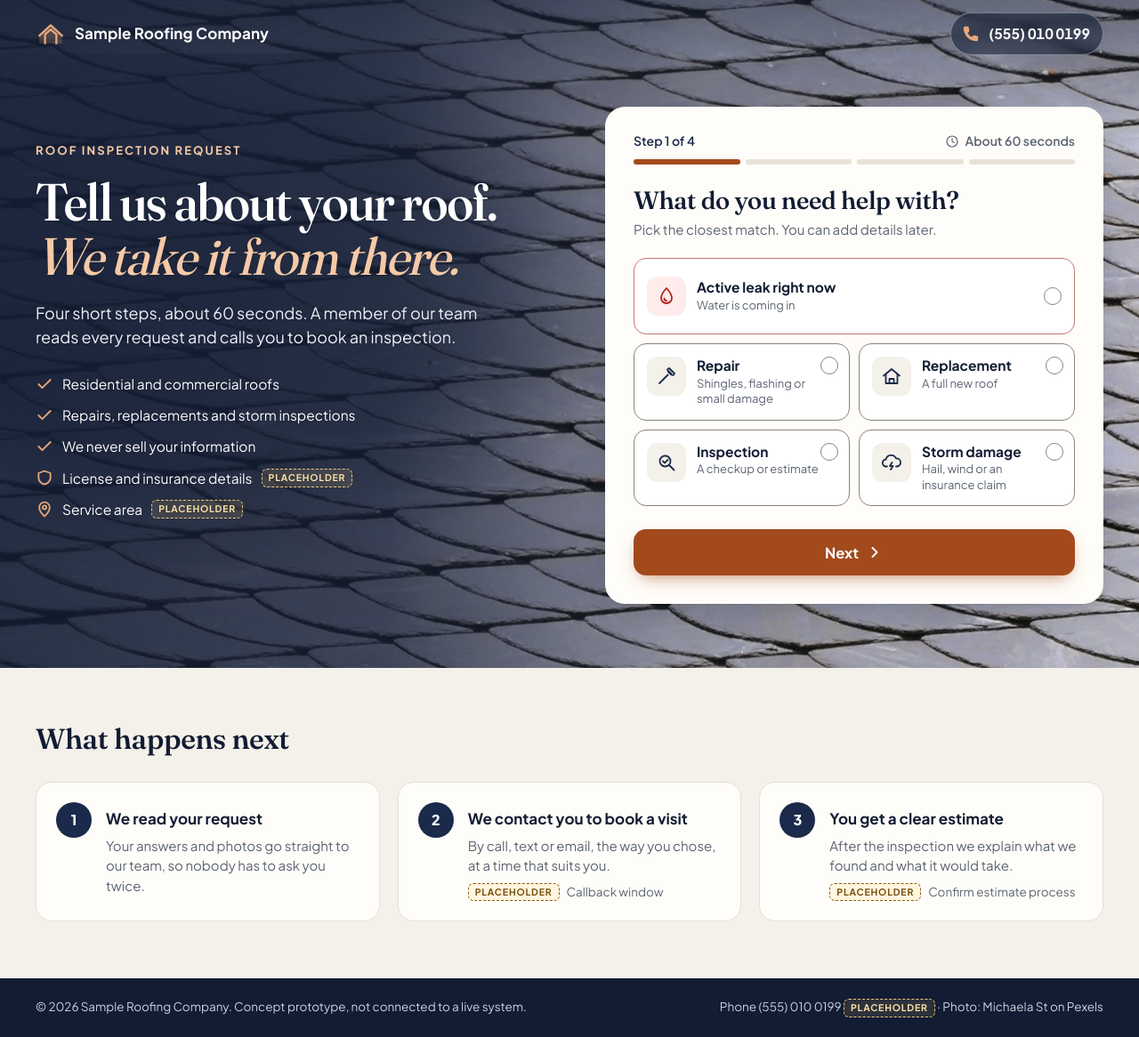
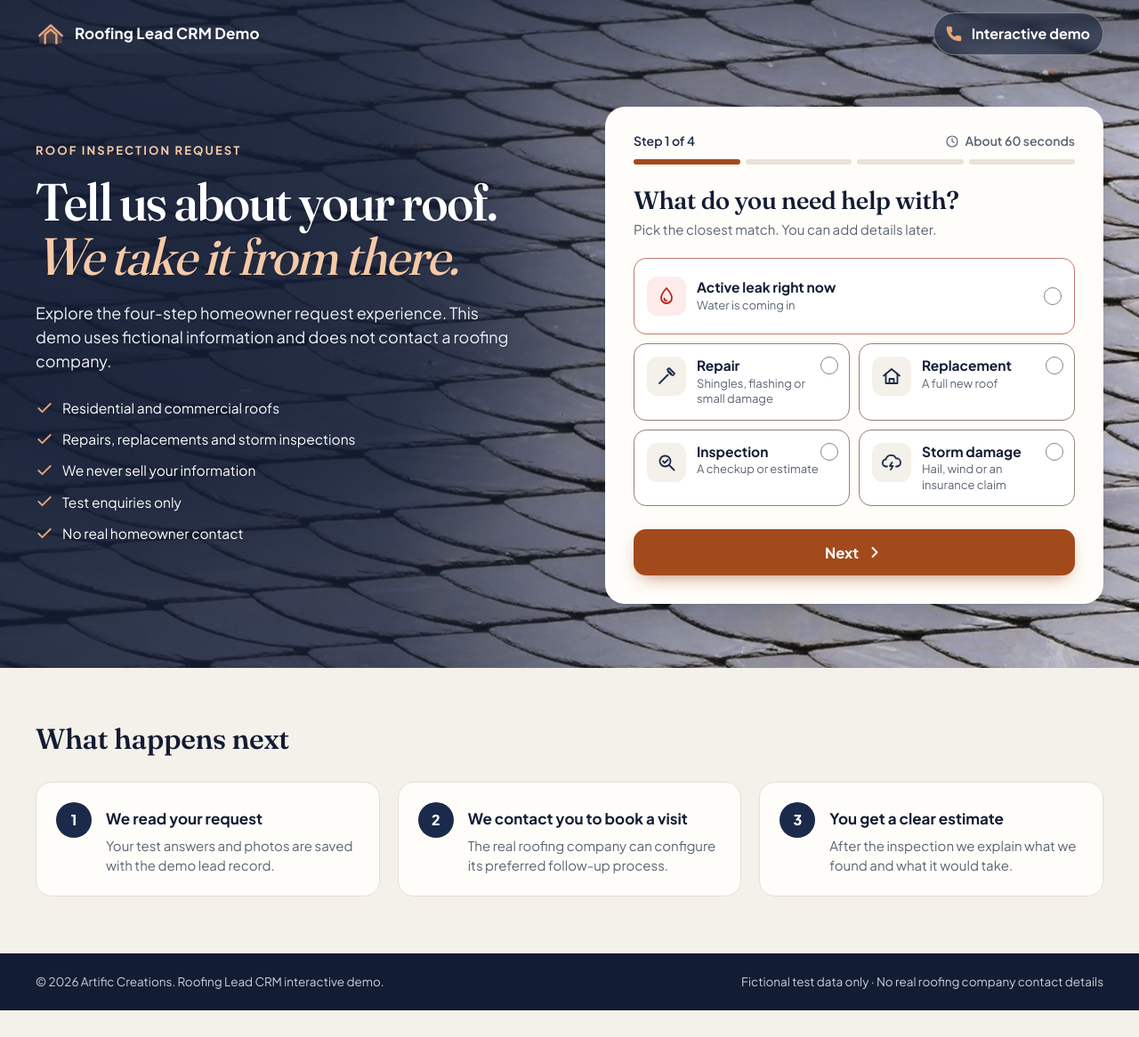
Before and after one commit to abdulwahab1920-dev/roofing-lead-system, a website: page new-form-design/index.html in a window 1280 px wide. Shown: the whole page at 89% size. After the commit the page ends 1136 px from the top, so only its background shows below. Drawn offline with Linux system fonts and the light colour scheme.

Commit message:
Connect form design to safe demo branding and manual address fields

```diff
--- a/new-form-design/index.html
+++ b/new-form-design/index.html
@@ -3,7 +3,7 @@
 <head>
 <meta charset="utf-8">
 <meta name="viewport" content="width=device-width, initial-scale=1, viewport-fit=cover">
-<title>Request a roof inspection | Sample Roofing Company</title>
+<title>Roofing Lead CRM Demo | Artific Creations</title>
 <link rel="stylesheet" href="styles.css">
 </head>
 <body>
@@ -17,13 +17,13 @@
         <path d="M4 18 L16 7 L28 18" fill="none" stroke="currentColor" stroke-width="2.2" stroke-linejoin="round"/>
         <path d="M10 26 V16.5 L16 11.5 L22 16.5 V26" fill="none" stroke="currentColor" stroke-width="2.2" stroke-linejoin="round"/>
       </svg>
-      <strong>Sample Roofing Company</strong>
+      <strong>Roofing Lead CRM Demo</strong>
     </span>
     <div class="call-box">
-    <a class="call-link" href="tel:+15550100199" aria-label="Call (555) 010 0199, placeholder number">
+    <span class="call-link" aria-label="Interactive demo; no real roofing phone number">
       <svg viewBox="0 0 24 24" aria-hidden="true"><path d="M6.6 10.8a15.1 15.1 0 0 0 6.6 6.6l2.2-2.2a1 1 0 0 1 1-.25 11.4 11.4 0 0 0 3.6.57 1 1 0 0 1 1 1V20a1 1 0 0 1-1 1A17 17 0 0 1 3 4a1 1 0 0 1 1-1h3.5a1 1 0 0 1 1 1c0 1.25.2 2.45.57 3.57a1 1 0 0 1-.25 1z" fill="currentColor"/></svg>
-      <span class="call-text"><span class="call-num">(555) 010 0199</span><span class="call-short" aria-hidden="true">Call</span></span>
-    </a>
+      <span class="call-text"><span class="call-num">Interactive demo</span><span class="call-short" aria-hidden="true">Demo</span></span>
+    </span>
     </div>
   </div>
 </header>
@@ -35,13 +35,13 @@
       <div class="hero-copy">
         <p class="eyebrow">Roof inspection request</p>
         <h1>Tell us about your roof. <em>We take it from there.</em></h1>
-        <p class="lede">Four short steps, about 60 seconds. A member of our team reads every request and calls you to book an inspection.</p>
+        <p class="lede">Explore the four-step homeowner request experience. This demo uses fictional information and does not contact a roofing company.</p>
         <ul class="trust">
           <li><svg viewBox="0 0 24 24" aria-hidden="true"><path d="M20 6 9 17l-5-5"/></svg>Residential and commercial roofs</li>
           <li><svg viewBox="0 0 24 24" aria-hidden="true"><path d="M20 6 9 17l-5-5"/></svg>Repairs, replacements and storm inspections</li>
           <li><svg viewBox="0 0 24 24" aria-hidden="true"><path d="M20 6 9 17l-5-5"/></svg>We never sell your information</li>
-          <li class="ph-row"><svg viewBox="0 0 24 24" aria-hidden="true"><path d="M12 3 4 6v6c0 4.4 3.4 8.3 8 9 4.6-.7 8-4.6 8-9V6z"/></svg>License and insurance details <span class="ph-tag ph-dark">Placeholder</span></li>
-          <li class="ph-row"><svg viewBox="0 0 24 24" aria-hidden="true"><path d="M12 21s7-6.2 7-12a7 7 0 0 0-14 0c0 5.8 7 12 7 12z"/><circle cx="12" cy="9" r="2.5"/></svg>Service area <span class="ph-tag ph-dark">Placeholder</span></li>
+          <li><svg viewBox="0 0 24 24" aria-hidden="true"><path d="M20 6 9 17l-5-5"/></svg>Test enquiries only</li>
+          <li><svg viewBox="0 0 24 24" aria-hidden="true"><path d="M20 6 9 17l-5-5"/></svg>No real homeowner contact</li>
         </ul>
       </div>
 
@@ -126,9 +126,9 @@
           <!-- STEP 2 -->
           <fieldset class="step" data-step="2" hidden>
             <legend class="step-title" tabindex="-1">Where is the property?</legend>
-            <p class="step-help">Start typing and pick your address from the list.</p>
+            <p class="step-help">Enter the property location manually.</p>
 
-            <div class="field" id="addr-field">
+            <div class="field" id="addr-field" hidden>
               <label for="address">Property address</label>
               <div class="combo">
                 <svg class="in-icon" viewBox="0 0 24 24" aria-hidden="true"><path d="M12 21s7-6.2 7-12a7 7 0 0 0-14 0c0 5.8 7 12 7 12z"/><circle cx="12" cy="9" r="2.5"/></svg>
@@ -140,7 +140,7 @@
               <button type="button" class="linkbtn" id="manual-toggle" aria-expanded="false" aria-controls="manual-addr">Can't find it? Enter the address yourself</button>
             </div>
 
-            <div class="manual" id="manual-addr" hidden>
+            <div class="manual" id="manual-addr">
               <div class="field">
                 <label for="street">Street address</label>
                 <input id="street" name="street" type="text" maxlength="160" autocomplete="street-address" aria-describedby="street-msg">
@@ -252,7 +252,7 @@
                 <p class="field-msg" id="email-msg"></p>
               </div>
             </div>
-            <p class="consent">By sending this request, you agree that Sample Roofing Company may contact you about it using the method you choose. We never sell your information.</p>
+            <p class="consent">Demo only: use fictional contact details. This submission is stored in the demo CRM and no roofing company will contact you.</p>
           </fieldset>
 
           <!-- NAV (sticky on mobile) -->
@@ -271,16 +271,15 @@
         <div class="success" id="success" hidden tabindex="-1" aria-labelledby="success-title">
           <div class="success-badge" aria-hidden="true"><svg viewBox="0 0 24 24"><path d="M20 6 9 17l-5-5"/></svg></div>
           <h2 id="success-title">Thanks, <span id="s-name">there</span>. Your request is in.</h2>
-          <p class="s-lede">We will <span id="s-method">call</span> you at <strong id="s-contact"></strong> to book your inspection.</p>
-          <p class="s-window"><svg viewBox="0 0 24 24" aria-hidden="true"><circle cx="12" cy="12" r="9"/><path d="M12 7v5l3 2"/></svg>Callback window <span class="ph-tag">Placeholder</span></p>
+          <p class="s-lede">Your test request has been saved to the demo CRM. No real company will contact you.</p>
+
           <p class="s-urgent" id="s-urgent" hidden><span class="pulse" aria-hidden="true"></span>Marked urgent. For water coming in now, please also call us.</p>
           <dl class="s-summary" id="s-summary"></dl>
           <p class="s-ref">Request reference <strong id="s-ref"></strong></p>
           <div class="s-actions">
-            <a class="btn btn-primary" href="tel:+15550100199">Call (555) 010 0199</a>
-            <button type="button" class="btn btn-ghost" id="restart">Start a new request</button>
+            <button type="button" class="btn btn-ghost" id="restart">Submit another test request</button>
           </div>
-          <p class="ph-note center"><span class="ph-tag">Placeholder</span> Phone number and callback window to be confirmed by the client.</p>
+          <p class="ph-note center">This is a demonstration using fictional details.</p>
         </div>
       </section>
     </div>
@@ -290,9 +289,9 @@
     <div class="wrap">
       <h2 id="next-title">What happens next</h2>
       <ol class="next-list">
-        <li><span class="num">1</span><div><strong>We read your request</strong><p>Your answers and photos go straight to our team, so nobody has to ask you twice.</p></div></li>
-        <li><span class="num">2</span><div><strong>We contact you to book a visit</strong><p>By call, text or email, the way you chose, at a time that suits you.</p><span class="ph-line"><span class="ph-tag">Placeholder</span>Callback window</span></div></li>
-        <li><span class="num">3</span><div><strong>You get a clear estimate</strong><p>After the inspection we explain what we found and what it would take.</p><span class="ph-line"><span class="ph-tag">Placeholder</span>Confirm estimate process</span></div></li>
+        <li><span class="num">1</span><div><strong>We read your request</strong><p>Your test answers and photos are saved with the demo lead record.</p></div></li>
+        <li><span class="num">2</span><div><strong>We contact you to book a visit</strong><p>The real roofing company can configure its preferred follow-up process.</p></div></li>
+        <li><span class="num">3</span><div><strong>You get a clear estimate</strong><p>After the inspection we explain what we found and what it would take.</p></div></li>
       </ol>
     </div>
   </section>
@@ -300,8 +299,8 @@
 
 <footer class="foot">
   <div class="wrap foot-inner">
-    <p>© 2026 Sample Roofing Company. Concept prototype, not connected to a live system.</p>
-    <p>Phone (555) 010 0199 <span class="ph-tag ph-dark">Placeholder</span> · Photo: Michaela St on Pexels</p>
+    <p>© 2026 Artific Creations. Roofing Lead CRM interactive demo.</p>
+    <p>Fictional test data only · No real roofing company contact details</p>
   </div>
 </footer>
 
```
